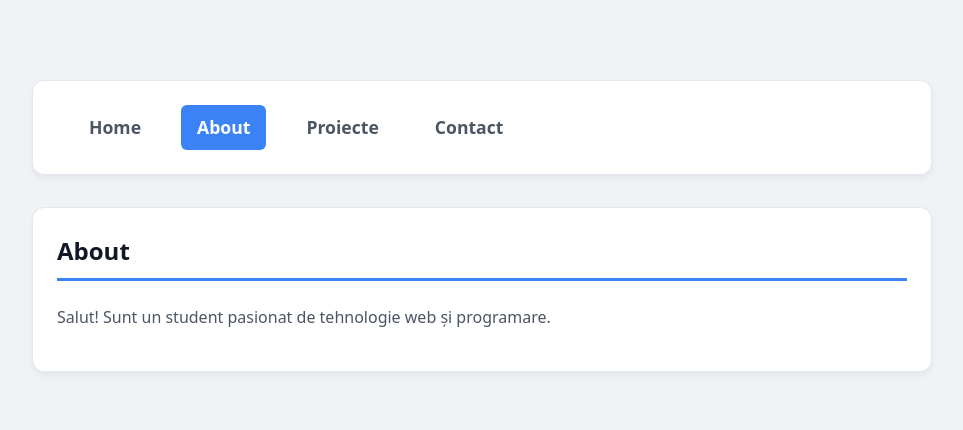
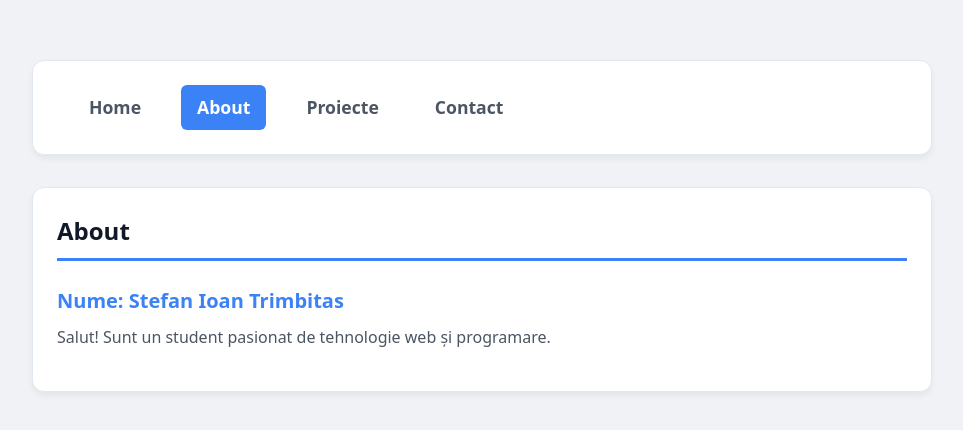
Before and after one commit to stefant27/Programare-Web, a React (Vite) app: page /about in a window 1280 px wide. Shown: the part 174-604 px from the top of the page, without its empty margins (158-1121 px from the left). Built offline with nearby package versions, Linux system fonts and the light colour scheme.

Commit message:
feat: nume prin constanta

```diff
--- a/src/pages/About.jsx
+++ b/src/pages/About.jsx
@@ -1,7 +1,11 @@
 function About() {
+
+const nume = "Stefan Ioan Trimbitas";
+
   return (
     <div className="card">
       <h2>About</h2>
+      <h3>Nume: {nume} </h3>
       <p>Salut! Sunt un student pasionat de tehnologie web și programare.</p>
     </div>
   );
```
